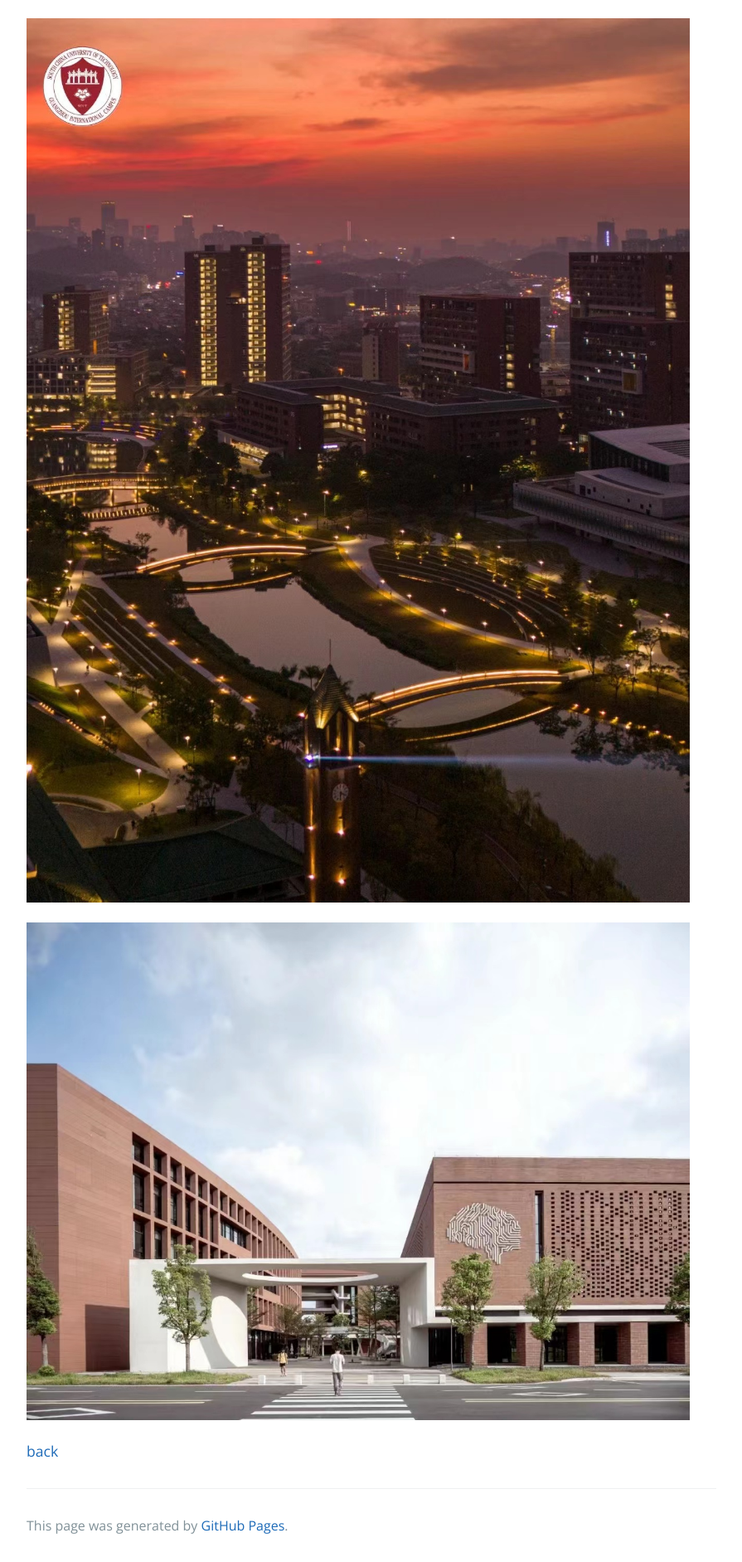
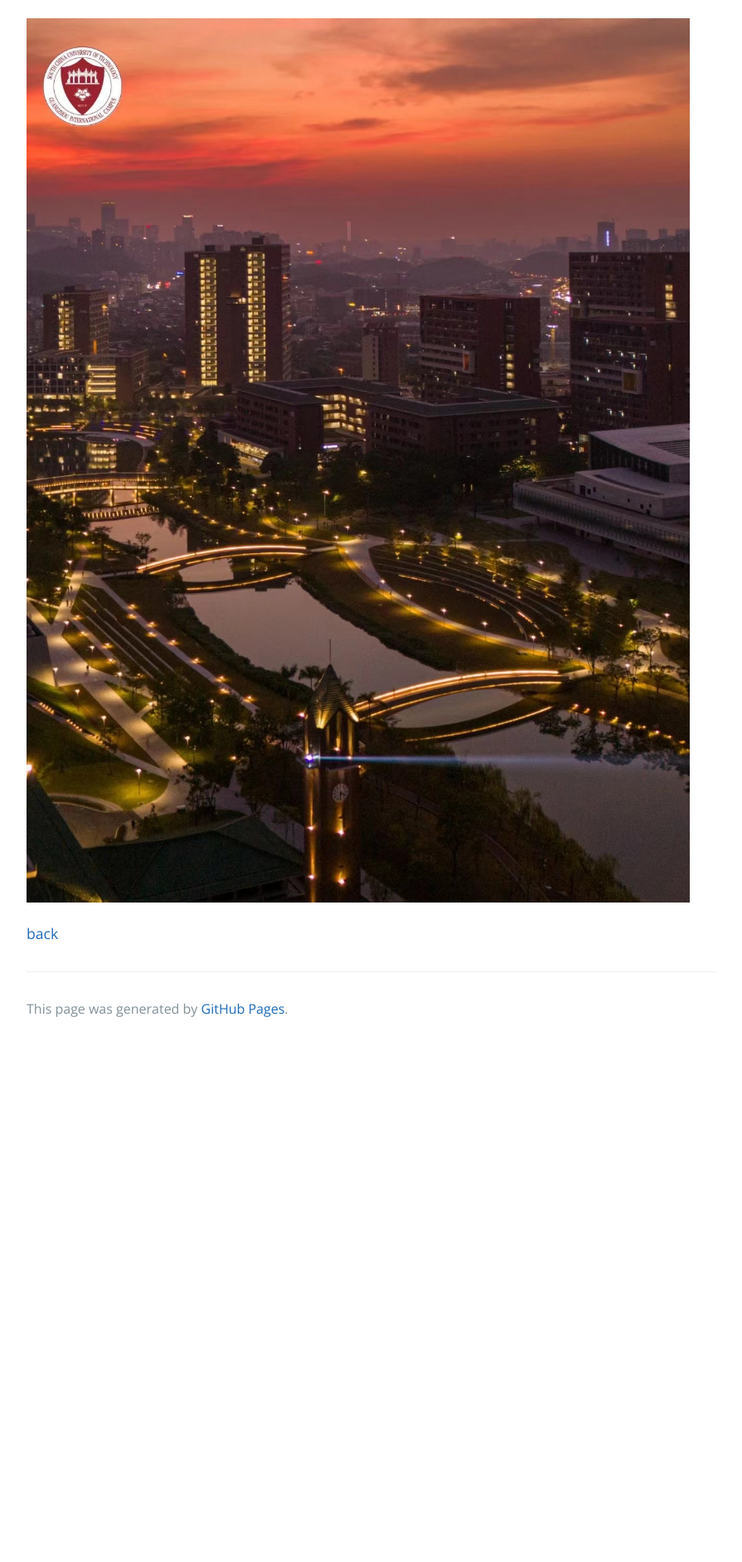
Before and after one commit to MagRoboticsLab/MagRoboticsLab.github.io, a Jekyll site: the page built from contact.md, in a window 1280 px wide. Shown: the part 4126-6009 px from the top of the page at 83% size, without its empty margins (192-1087 px from the left). Built offline with Jekyll 4.4.1, drawn with Linux system fonts in a browser that asks for light colours; the repository's description, which GitHub fills in, is left out; after the commit the page ends 5386 px from its top, so only the background shows below that.

Commit message:
Update contact.md

```diff
--- a/contact.md
+++ b/contact.md
@@ -47,8 +47,6 @@ Guangzhou, Guangdong, China
 
 ![ESB](D5.jpg){: width="800px"}
 
-![ESB](wu1.jpg){: width="800px"}
-
 
 
 
```
